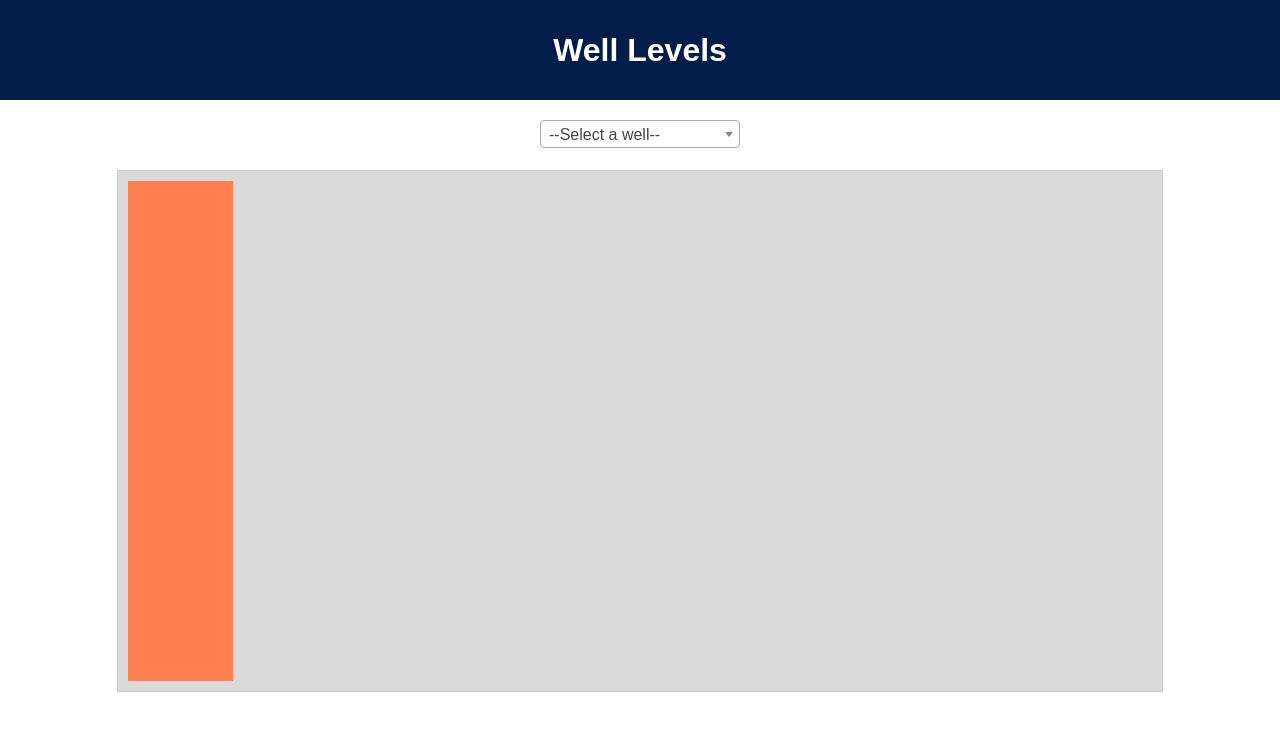
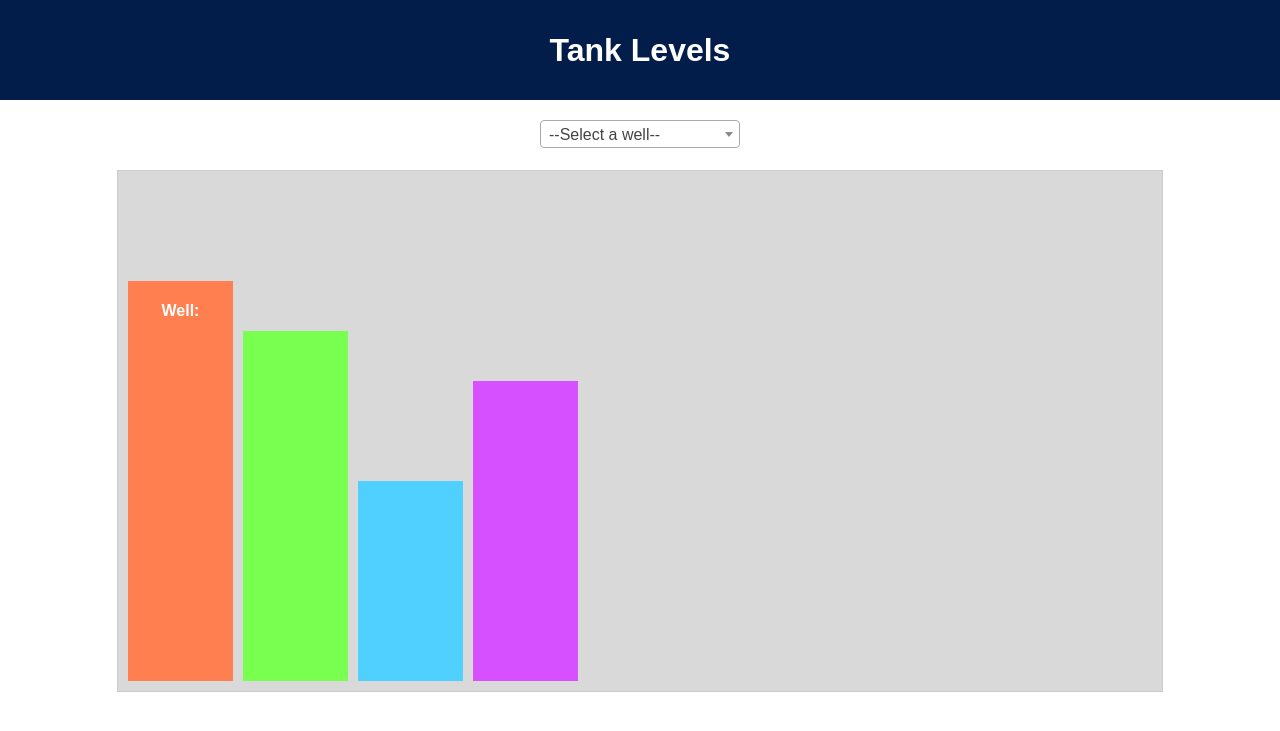
Before and after one commit to crbuch/TankLevelViewer, a Flask app: page / in a window 1280 px wide. Shown: the top 731 px of the page. Run offline with Flask 3, Linux system fonts and the light colour scheme; data that the repository does not hold is empty; some libraries are stand-ins or nearby versions.

Commit message:
Migrated to Typescript

```diff
--- a/server.py
+++ b/server.py
@@ -1,8 +1,11 @@
 from flask import Flask, send_from_directory, render_template
+from webapi import TankLevelAPI
+import json
+
+app = Flask(__name__)
 
 
-
-app = Flask(__name__)
+api = TankLevelAPI(30)
 
 @app.route('/static/<path:path>')
 def serve_static(path):
@@ -13,5 +16,11 @@
 def index():
     return render_template("index.html")
 
+
+@app.route("/getWells")
+def getWells():
+    return json.dumps(api.listWells())
+
+
 if __name__ == '__main__':
     app.run(debug=True, port=8080, host="0.0.0.0")
--- a/static/css/main.css
+++ b/static/css/main.css
@@ -32,7 +32,7 @@
 
 #graphDisplay {
   background-color: rgba(0, 0, 0, 0.15);
-  width: 80%;
+  width: 80vw;
   height: 500px;
   margin: auto;
 
@@ -41,15 +41,23 @@
     auto-fill,
     minmax(100px, 1fr)
   );
+
+  align-items:end;
   grid-gap: 10px;
   border: 1px solid #ccc;
   padding: 10px;
+  text-align: center;
+  justify-content: center;
 }
 
 .wellColumn{
-  height: 80%;
   text-align: center;
   color: white;
   padding: 5px;
   box-sizing: border-box;
 }
+
+.wellColumnText{
+  color:white;
+  font-weight: 900;
+}
--- a/static/scripts/index.js
+++ b/static/scripts/index.js
@@ -1,5 +1,18 @@
-$(document).ready(()=>{
-    $("#wellSelect").select2()
-
-    console.log(jQuery)
-})
+"use strict";
+$(document).ready(() => {
+    $("#wellSelect").select2();
+    fetch("/getWells")
+        .then((res) => res.json())
+        .then((wellList) => {
+        const container = $("#wellSelect")[0];
+        for (const wellName of wellList) {
+            const el = document.createElement("option");
+            el.value = wellName;
+            el.innerText = wellName;
+            container.appendChild(el);
+        }
+    });
+    $("#wellSelect").on("change", (eventData) => {
+        console.log($("#wellSelect").val());
+    });
+});
--- a/templates/index.html
+++ b/templates/index.html
@@ -12,26 +12,25 @@
 
   <body>
     <header class="doc-header">
-      <h1 class="header-text">Well Levels</h1>
+      <h1 class="header-text">Tank Levels</h1>
     </header>
 
     <div id="selectContainer">
       <select id="wellSelect">
         <option value="">--Select a well--</option>
-
-        <option value="1">test1</option>
-        <option value="2">test2</option>
-        <option value="3">test3</option>
-        <option value="4">test4</option>
-        <option value="5">test5</option>
-        <option value="6">test6</option>
       </select>
     </div>
 
     <div id="graphDisplay">
-      <div class=".wellColumn" style="background-color: coral;">
+      <div class="wellColumn" style="height:80%;background-color: coral">
+
+        <p class="wellColumnText">Well: </p>
 
       </div>
+      <div class="wellColumn" style="height:70%;background-color: #79ff50"></div>
+      <div class="wellColumn" style="height:40%;background-color: #50D0FF"></div>
+      <div class="wellColumn" style="height:60%;background-color: #D750FF"></div>
+
     </div>
   </body>
 
--- /dev/null
+++ b/webapi.py
@@ -0,0 +1,52 @@
+import requests
+from datetime import datetime, timedelta
+import os
+from dotenv import load_dotenv
+import random
+
+class TankLevelAPI:
+    def __init__(self, daysSince):
+        self.IWELL_AUTH_TOKEN = self.getIWellAccessToken()
+        self.unix_timestamp = str(int((datetime.now()-timedelta(days=daysSince)).timestamp()))
+        self.All_Wells = {}
+        wellData = requests.get(f"https://api.iwell.info/v1/wells?since={self.unix_timestamp}", headers={"Authorization": f"Bearer {self.IWELL_AUTH_TOKEN}"}).json()["data"]
+        for i in wellData:
+            self.All_Wells[i["name"]] = i["id"]
+
+
+    def getIWellAccessToken(self):
+        load_dotenv()
+        client_id = os.getenv('client_id')
+        client_secret = os.getenv('client_secret')
+        username = os.getenv('email')
+        password = os.getenv('password')
+        body = {
+            "grant_type": "password",
+            "client_id": client_id,
+            "client_secret": client_secret,
+            "username": username,
+            "password": password
+        }
+        return(requests.post('https://api.iwell.info/v1/oauth2/access-token', headers={"content-type":"application/json"}, json = body).json()['access_token'])
+
+
+    def listWells(self):
+        return list(self.All_Wells.keys())
+
+    def getWellID(self, wellName):
+        return self.All_Wells[wellName]
+
+    def getWellTanks(self, wellId):
+        res = requests.get(f"https://api.iwell.info/v1/wells/{wellId}/tanks?since={self.unix_timestamp}", headers={"Authorization": f"Bearer {self.IWELL_AUTH_TOKEN}"})
+        return res.json()
+
+
+
+if __name__ == "__main__":
+    api = TankLevelAPI(30)
+
+    wellNames = api.listWells()
+
+    testID = api.getWellID(random.choice(wellNames))
+    tanks = api.getWellTanks(testID)
+    print(tanks)
```
Also changed, not shown: TankLevelAPI.py (deleted, +0 -52 lines), package.json (added, +12 -0 lines), src/index.ts (added, +22 -0 lines), tsconfig.json (added, +112 -0 lines), README.md (added), package-lock.json (added).
